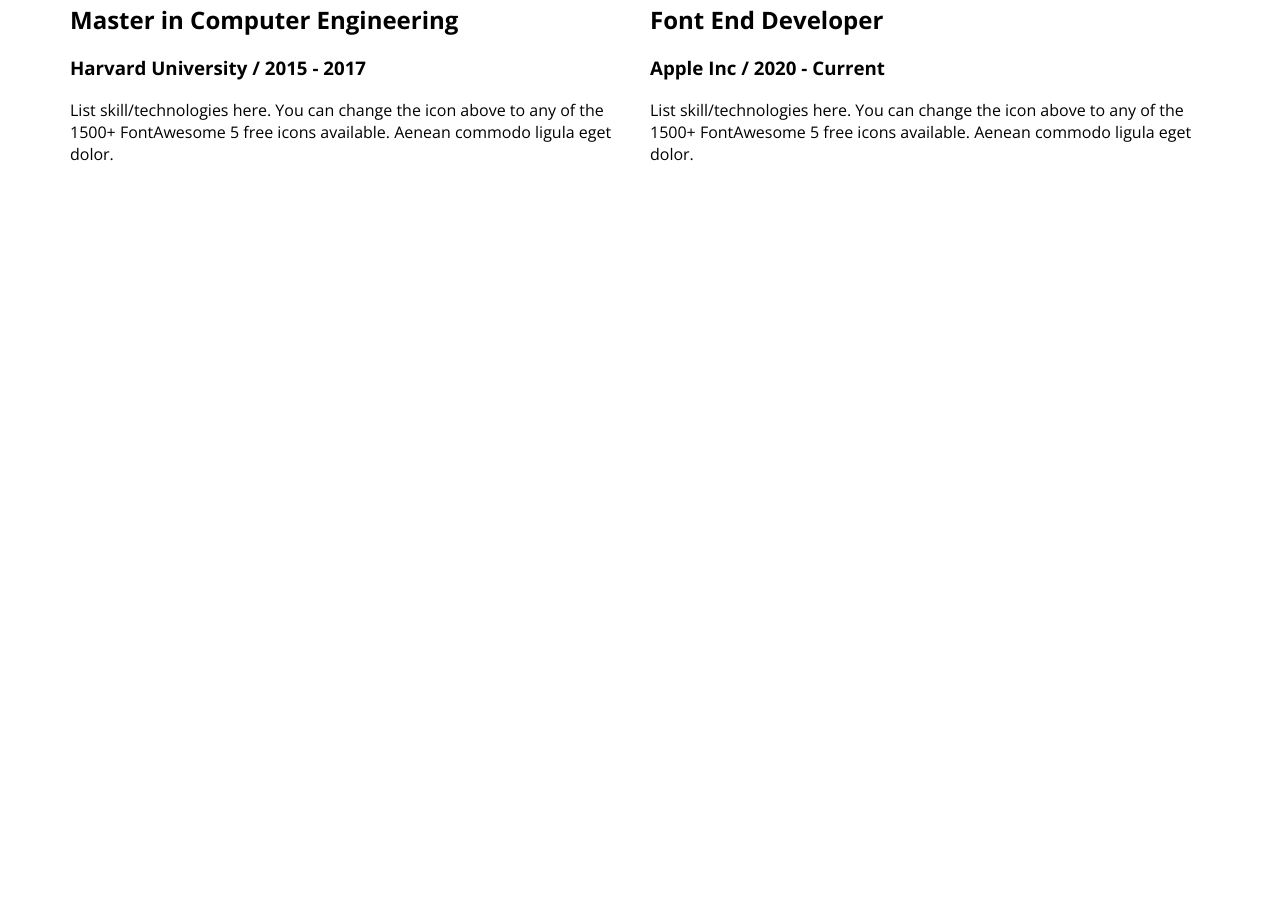
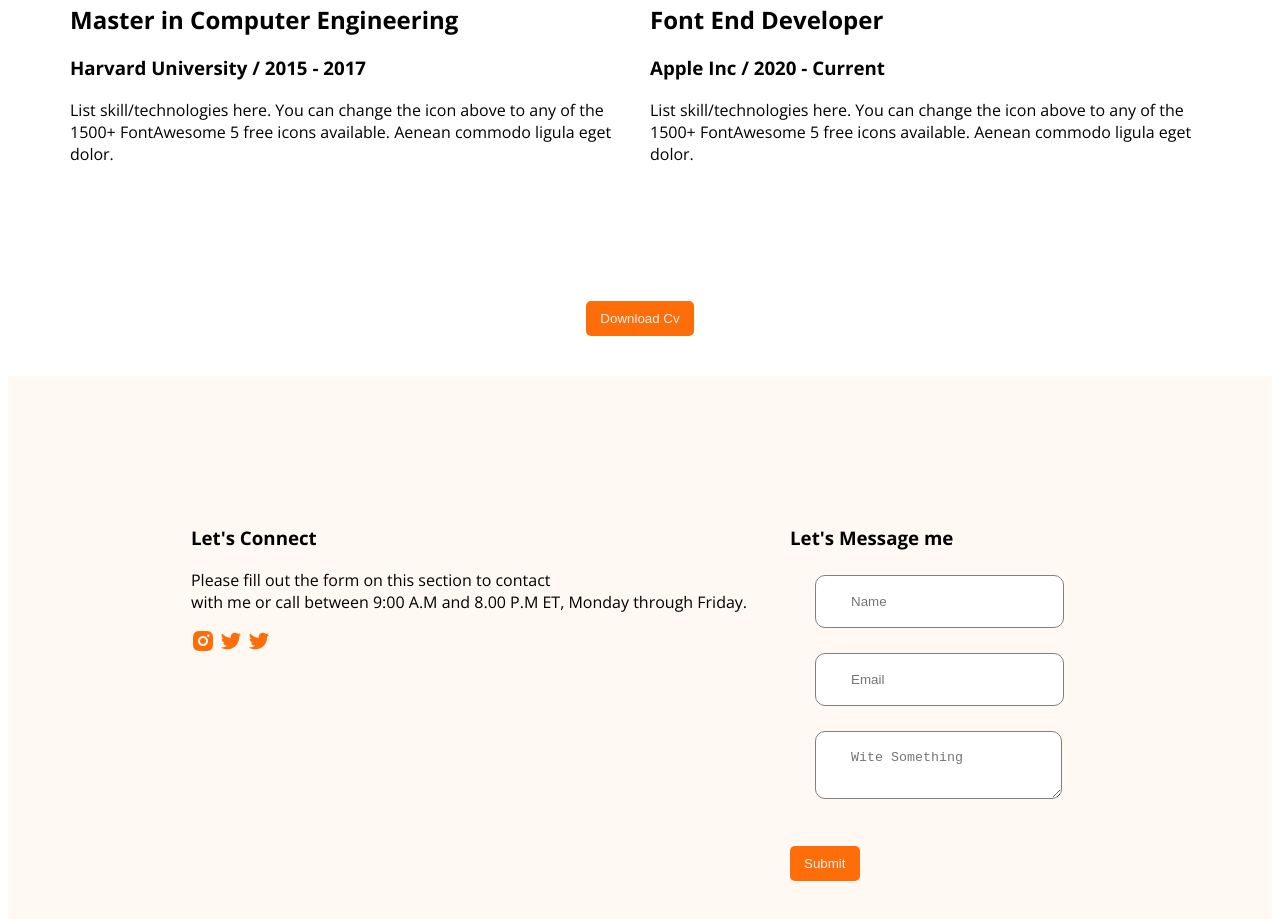
Before and after one commit to swadebsharma6/web-dev-portfolio-24, a plain HTML site: page index.html in a window 1280 px wide. Shown: the part 2736-3655 px from the top of the page. Before the commit the page ends 3037 px from the top, so only its background shows below. Drawn offline with nearby package versions, Linux system fonts and the light colour scheme; files whose address does not match are found by name.

Commit message:
added footer and contact form

```diff
--- a/index.html
+++ b/index.html
@@ -202,10 +202,53 @@
         </div>
       </section>
       <!-- Resume Section -->
+      <section class="download-cv">
+        <button class="button-primary">Download Cv</button>
+      </section>
     </main>
     <!-- main -->
     <!-- footer -->
-    <footer></footer>
+    <footer>
+      <div class="footer-column">
+        <h3 class="footer-title">Let's Connect</h3>
+        <p class="footer-description">
+          Please fill out the form on this section to contact <br />
+          with me or call between 9:00 A.M and 8.00 P.M ET, Monday through
+          Friday.
+        </p>
+        <div class="social-links">
+          <img src="./images/icons/insta (1).png" alt="" />
+          <img src="./images/icons/twitter.png" alt="" />
+          <img src="./images/icons/twitter.png" alt="" />
+        </div>
+      </div>
+      <div class="footer-column">
+        <h3 class="footer-title">Let's Message me</h3>
+        <div>
+          <form class="contact">
+            <input
+              class="input-info"
+              type="text"
+              name="name"
+              placeholder="Name"
+              id=""
+            />
+
+            <input
+              class="input-info"
+              type="email"
+              name="email"
+              placeholder="Email"
+              id=""
+            />
+
+            <textarea name="" id="" placeholder="Wite Something"></textarea>
+            <br />
+            <button class="button-primary">Submit</button>
+          </form>
+        </div>
+      </div>
+    </footer>
     <!-- footer -->
   </body>
 </html>
--- a/styles/style.css
+++ b/styles/style.css
@@ -124,3 +124,27 @@ nav a {
   display: flex;
   gap: 0 20px;
 }
+.download-cv {
+  text-align: center;
+  margin-top: 30px;
+  margin-bottom: 30px;
+  padding-bottom: 10px;
+}
+
+/* Footer Styles */
+footer {
+  display: flex;
+  justify-content: space-evenly;
+  background-color: #fff8f3;
+  gap: 10px;
+  padding: 130px 150px;
+}
+
+.contact input,
+textarea {
+  display: block;
+  margin: 25px;
+  padding: 18px 35px;
+  border: 1px solid gray;
+  border-radius: 10px;
+}
```
